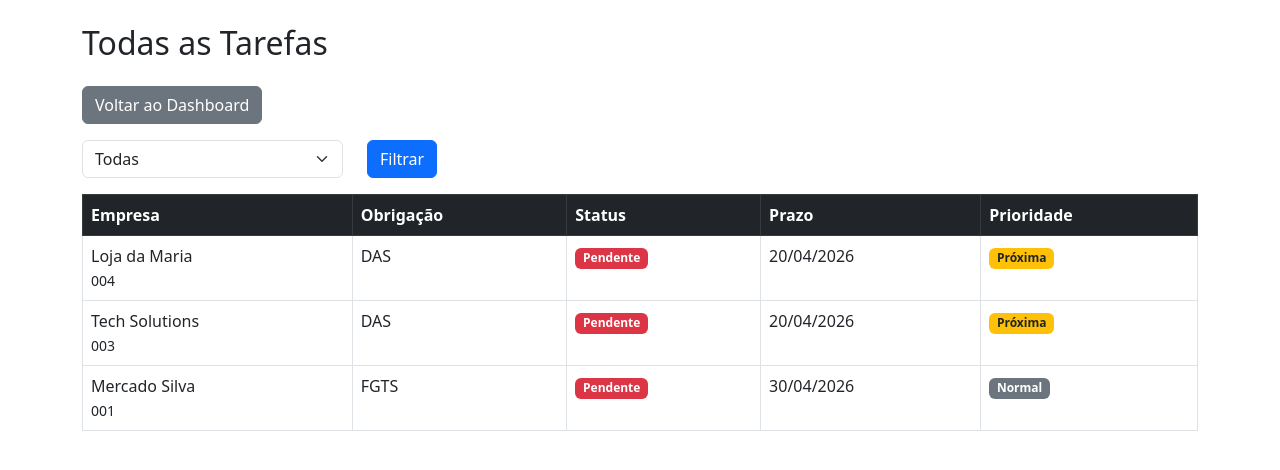
After one commit to CaioSix/ProjetoIntegradorI, a Django app: page /tarefas/ in a window 1280 px wide. The commit adds this page. Shown: the top 470 px of the page. Run offline with Django 5.2, Linux system fonts and the light colour scheme; data comes from the database, SQL or seed files in the repository.

Commit message:
Implementação da listagem global de tarefas com priorizacao e filtros sem logica no template.

```diff
--- a/core/templates/core/dashboard.html
+++ b/core/templates/core/dashboard.html
@@ -39,6 +39,12 @@
 
         </div>
     </form>
+
+    <div class="mb-3">
+        <a href="{% url 'todas_tarefas' %}" class="btn btn-primary">
+            Ver todas as tarefas
+        </a>
+    </div>
 
     <table class="table table-bordered table-hover text-center align-middle">
         <thead class="table-dark">
--- /dev/null
+++ b/core/templates/core/todas_tarefas.html
@@ -0,0 +1,114 @@
+<!DOCTYPE html>
+<html>
+<head>
+    <meta charset="UTF-8">
+    <title>Todas as Tarefas</title>
+
+    <link href="https://cdn.jsdelivr.net/npm/bootstrap@5.3.0/dist/css/bootstrap.min.css" rel="stylesheet">
+</head>
+<body>
+
+<div class="container mt-4">
+
+    <h2 class="mb-4">Todas as Tarefas</h2>
+
+    <a href="{% url 'dashboard' %}" class="btn btn-secondary mb-3">
+        Voltar ao Dashboard
+    </a>
+
+    <form method="get" class="mb-3">
+        <div class="row">
+
+            <div class="col-md-3">
+                <select name="filtro" class="form-select">
+                    <option value="">Todas</option>
+
+                    <option value="urgentes" {% if filtro == 'urgentes' %}selected{% endif %}>
+                        Urgentes
+                    </option>
+
+                    <option value="proximas" {% if filtro == 'proximas' %}selected{% endif %}>
+                        Próximas
+                    </option>
+                </select>
+            </div>
+
+            <div class="col-md-2">
+                <button type="submit" class="btn btn-primary">
+                    Filtrar
+                </button>
+            </div>
+
+        </div>
+    </form>
+
+    <table class="table table-bordered table-hover">
+
+        <thead class="table-dark">
+            <tr>
+                <th>Empresa</th>
+                <th>Obrigação</th>
+                <th>Status</th>
+                <th>Prazo</th>
+                <th>Prioridade</th>
+            </tr>
+        </thead>
+
+        <tbody>
+
+            {% for item in tarefas %}
+                <tr>
+
+                    <td>
+                        {{ item.tarefa.empresa.nome }}<br>
+                        <small>{{ item.tarefa.empresa.codigo }}</small>
+                    </td>
+
+                    <td>
+                        {{ item.tarefa.obrigacao.nome }}
+                    </td>
+
+                    <td>
+                        {% if item.tarefa.status == 'OK' %}
+                            <span class="badge bg-success">OK</span>
+                        {% else %}
+                            <span class="badge bg-danger">Pendente</span>
+                        {% endif %}
+                    </td>
+
+                    <td>
+                        {% if item.tarefa.prazo %}
+                            {{ item.tarefa.prazo|date:"d/m/Y" }}
+                        {% else %}
+                            -
+                        {% endif %}
+                    </td>
+
+                    <td>
+                        {% if item.prioridade == 'urgente' %}
+                            <span class="badge bg-danger">Urgente</span>
+
+                        {% elif item.prioridade == 'proxima' %}
+                            <span class="badge bg-warning text-dark">Próxima</span>
+
+                        {% else %}
+                            <span class="badge bg-secondary">Normal</span>
+                        {% endif %}
+                    </td>
+
+                </tr>
+
+            {% empty %}
+                <tr>
+                    <td colspan="5">Nenhuma tarefa encontrada</td>
+                </tr>
+            {% endfor %}
+
+        </tbody>
+
+    </table>
+
+</div>
+
+</body>
+</html>
--- a/core/urls.py
+++ b/core/urls.py
@@ -1,7 +1,8 @@
 from django.urls import path
-from .views import dashboard, lista_tarefas
+from .views import dashboard, lista_tarefas, todas_tarefas
 
 urlpatterns = [
     path('', dashboard, name='dashboard'),
-    path('tarefas/<int:empresa_id>/', lista_tarefas, name='tarefas')
+    path('tarefas/', todas_tarefas, name='todas_tarefas'),
+    path('tarefas/<int:empresa_id>/', lista_tarefas, name='tarefas'),
 ]
--- a/core/utils.py
+++ b/core/utils.py
@@ -19,3 +19,12 @@ def tarefas_proximas():
 def tarefas_urgentes():
     hoje = date.today()
     return Tarefa.objects.filter(status='PENDENTE', prazo__lte=hoje)
+
+def tarefas_normais():
+    hoje = date.today()
+    limite = hoje + timedelta(days=7)
+
+    return Tarefa.objects.filter(
+        status='PENDENTE',
+        prazo__gt=limite
+    )
--- a/core/views.py
+++ b/core/views.py
@@ -1,6 +1,7 @@
 from django.shortcuts import render
+from datetime import date, timedelta
 from .models import Empresa, Obrigacao, Tarefa, Competencia
-from .utils import empresa_completa
+from .utils import empresa_completa, tarefas_normais, tarefas_proximas, tarefas_urgentes
 
 def dashboard(request):
     competencia = Competencia.objects.order_by('-ano', '-mes').first()
@@ -55,3 +56,38 @@ def lista_tarefas(request, empresa_id):
         'empresa': empresa,
         'tarefas': tarefas
     })
+
+def todas_tarefas(request):
+    filtro = request.GET.get('filtro')
+
+    tarefas = []
+
+    for t in tarefas_urgentes().select_related('empresa', 'obrigacao').order_by('prazo'):
+        tarefas.append({
+            'tarefa': t,
+            'prioridade': 'urgente'
+        })
+
+    for t in tarefas_proximas().select_related('empresa', 'obrigacao').order_by('prazo'):
+        tarefas.append({
+            'tarefa': t,
+            'prioridade': 'proxima'
+        })
+
+    if not filtro:
+        for t in tarefas_normais().select_related('empresa', 'obrigacao').order_by('prazo'):
+            tarefas.append({
+                'tarefa': t,
+                'prioridade': 'normal'
+            })
+
+    if filtro == 'urgentes':
+        tarefas = [t for t in tarefas if t['prioridade'] == 'urgente']
+
+    elif filtro == 'proximas':
+        tarefas = [t for t in tarefas if t['prioridade'] == 'proxima']
+
+    return render(request, 'core/todas_tarefas.html', {
+        'tarefas': tarefas,
+        'filtro': filtro
+    })
```
